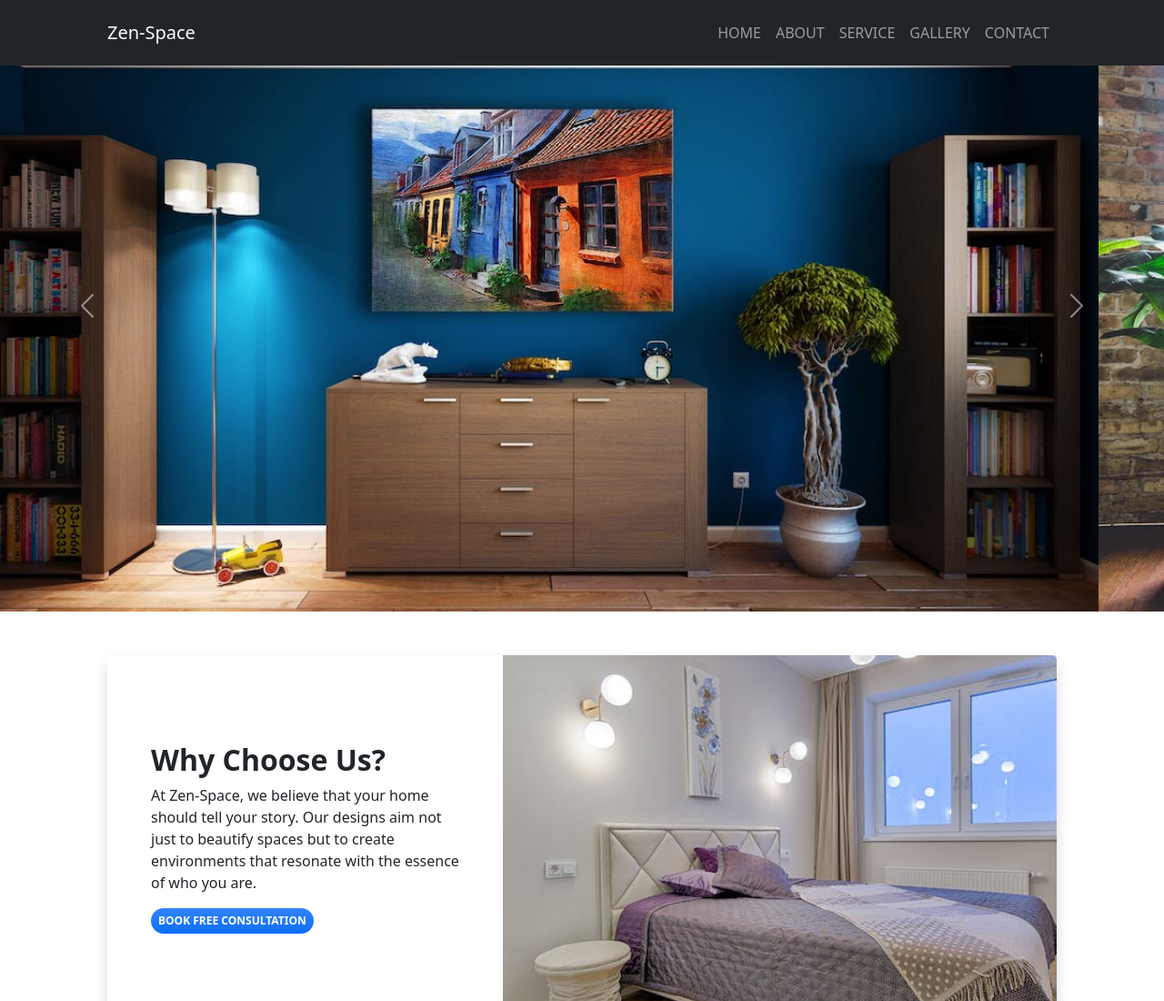
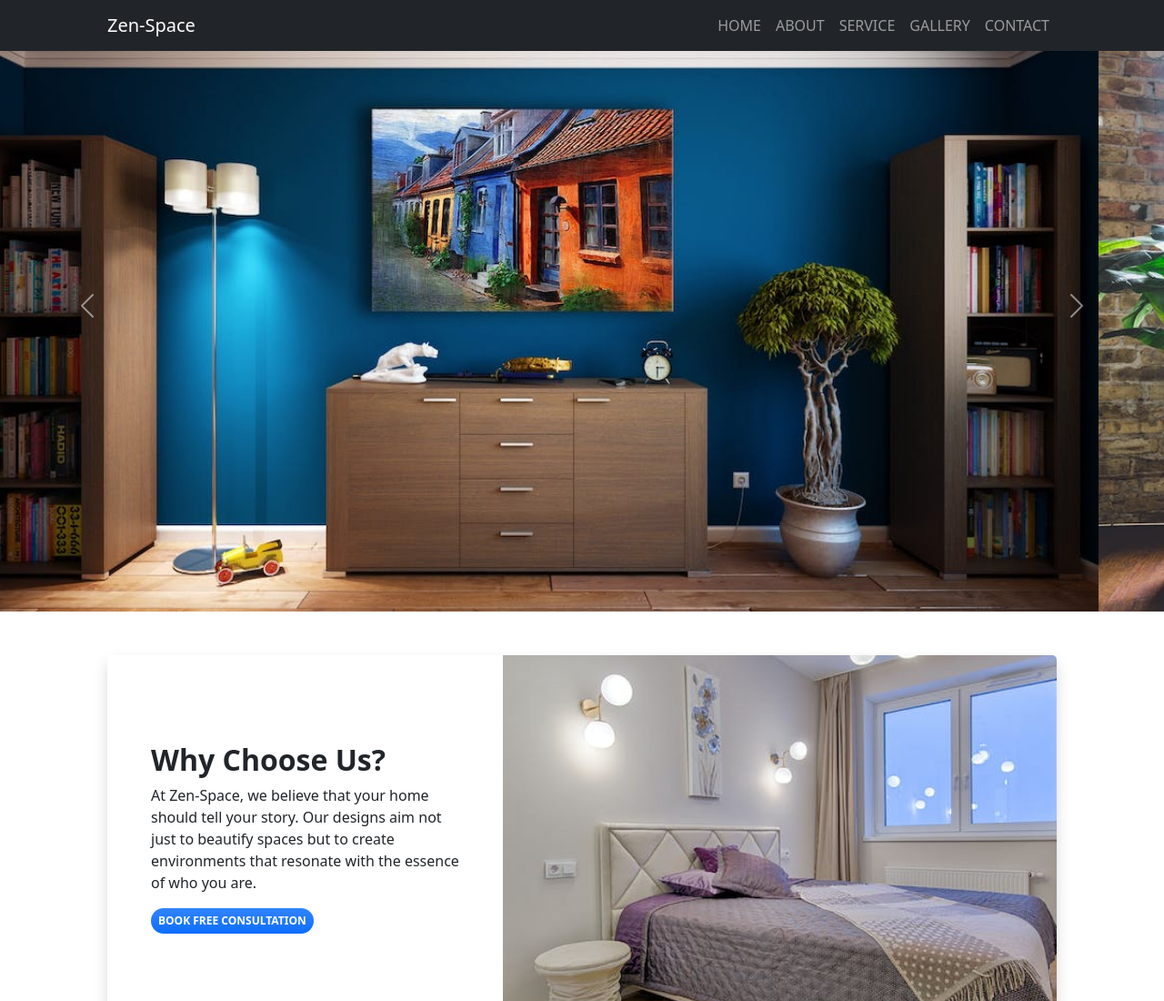
Before and after one commit to ak1937/zen-space.github.io, a plain HTML site: page index.html in a window 1280 px wide. Shown: the top 1100 px of the page at 91% size. Drawn offline with nearby package versions, Linux system fonts and the light colour scheme.

Commit message:
Update index.html

```diff
--- a/index.html
+++ b/index.html
@@ -23,7 +23,7 @@
 <body class="d-flex flex-column h-100">
     <main class="flex-shrink-0">
         <!-- Navigation-->
-        <nav class="navbar navbar-expand-lg p-3  fixed-top navbar-dark bg-dark">
+        <nav class="navbar navbar-expand-lg fixed-top navbar-dark bg-dark">
             <div class="container px-5">
                 <a class="navbar-brand" href="index.html">Zen-Space</a>
                 <button class="navbar-toggler" type="button" data-bs-toggle="collapse"
```
